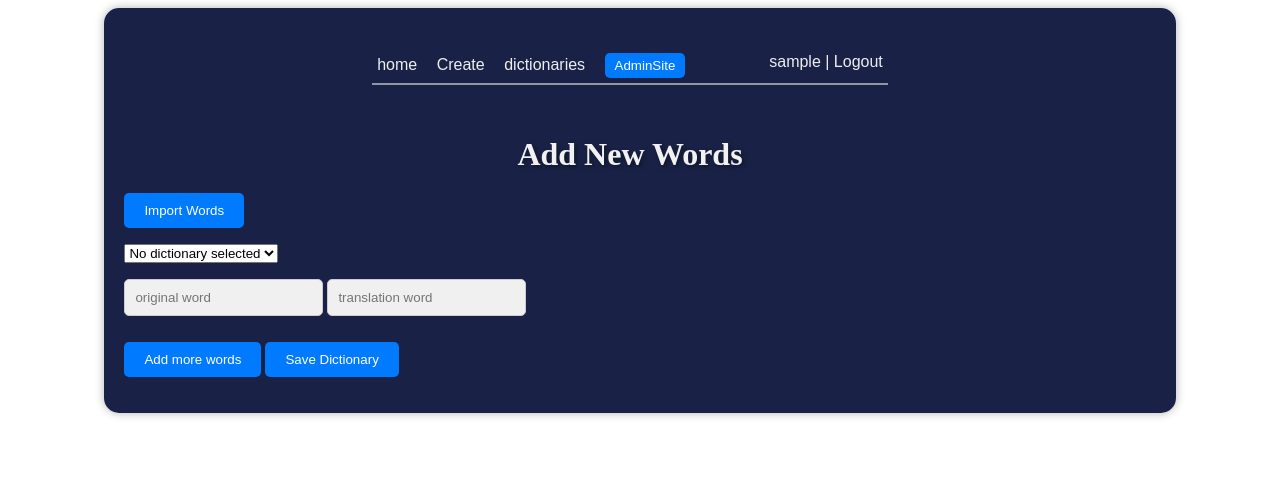
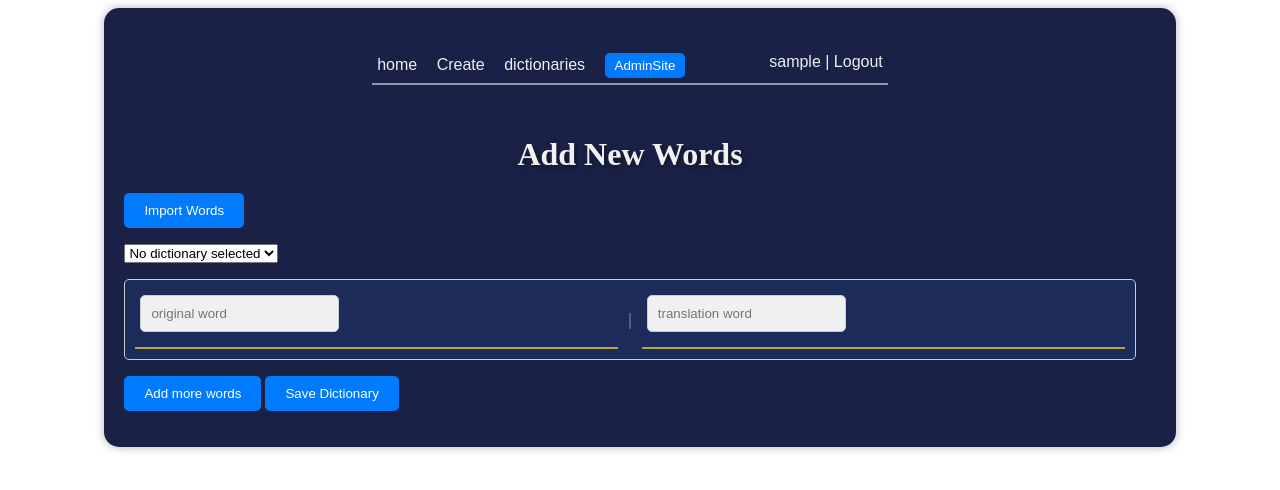
Before and after one commit to F-redy/assistant_in_learning_new_words, a Django app: page /words/add-new-words/ in a window 1280 px wide. Shown: the top 490 px of the page. Run offline with Django 4.2, Linux system fonts and the light colour scheme; the visitor is signed in with stand-in values (Sample User, id 1); data that the repository does not hold is empty.

Commit message:
change js

```diff
--- a/templates/words/add_new_pair_words.html
+++ b/templates/words/add_new_pair_words.html
@@ -1,4 +1,10 @@
 {% extends 'base.html' %}
+{% load static %}
+
+{% block css %}
+    <link rel="stylesheet" href="{% static 'my_project/css/dictionary_details.css' %}">
+{% endblock %}
+
 
 {% block content %}
 
@@ -14,11 +20,14 @@
 
             <div><p>{{ form.dictionary }}</p></div>
 
-            <div id="word-fields">
+            <div class="words" id="word-fields">
                 <!-- Первая пара полей -->
-                <p>
-                    {{ form.original_word }} {{ form.translation_word }}
-                </p>
+                <div class="word-pair">
+                    <span class="word">{{ form.original_word }}</span>
+                    <span class="separator"> | </span>
+                    <span class="word">{{ form.translation_word }}</span>
+                </div>
+
             </div>
 
             <p>
@@ -42,10 +51,14 @@
                     // Проверяем, что последние поля не пустые
                     if (originalWord.val() !== "" && translationWord.val() !== "") {
                         var newWordField = `
-                            <p>
-                                {{ form.original_word }} {{ form.translation_word }}
-                                <button type="submit" class="remove-word-button">Remove</button>
-                            </p>
+                        <div>
+                            <div class="word-pair">
+                                <span class="word">{{ form.original_word }}</span>
+                                <span class="separator"> | </span>
+                                <span class="word">{{ form.translation_word }}</span>
+                            </div>
+                            <button type="submit" class="remove-word-button">Remove</button>
+                        </div>
                         `;
                         $("#word-fields").append(newWordField);
 
```
